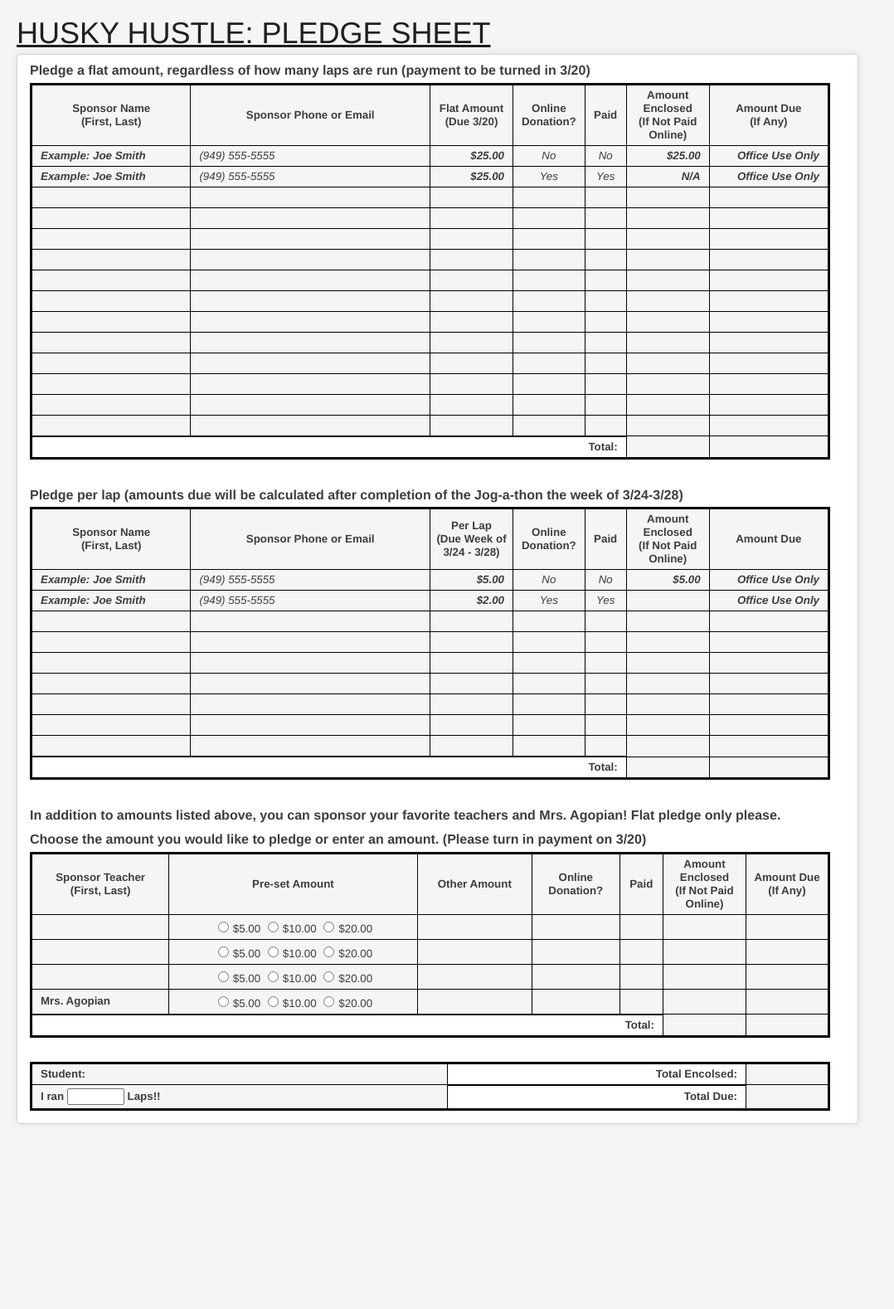
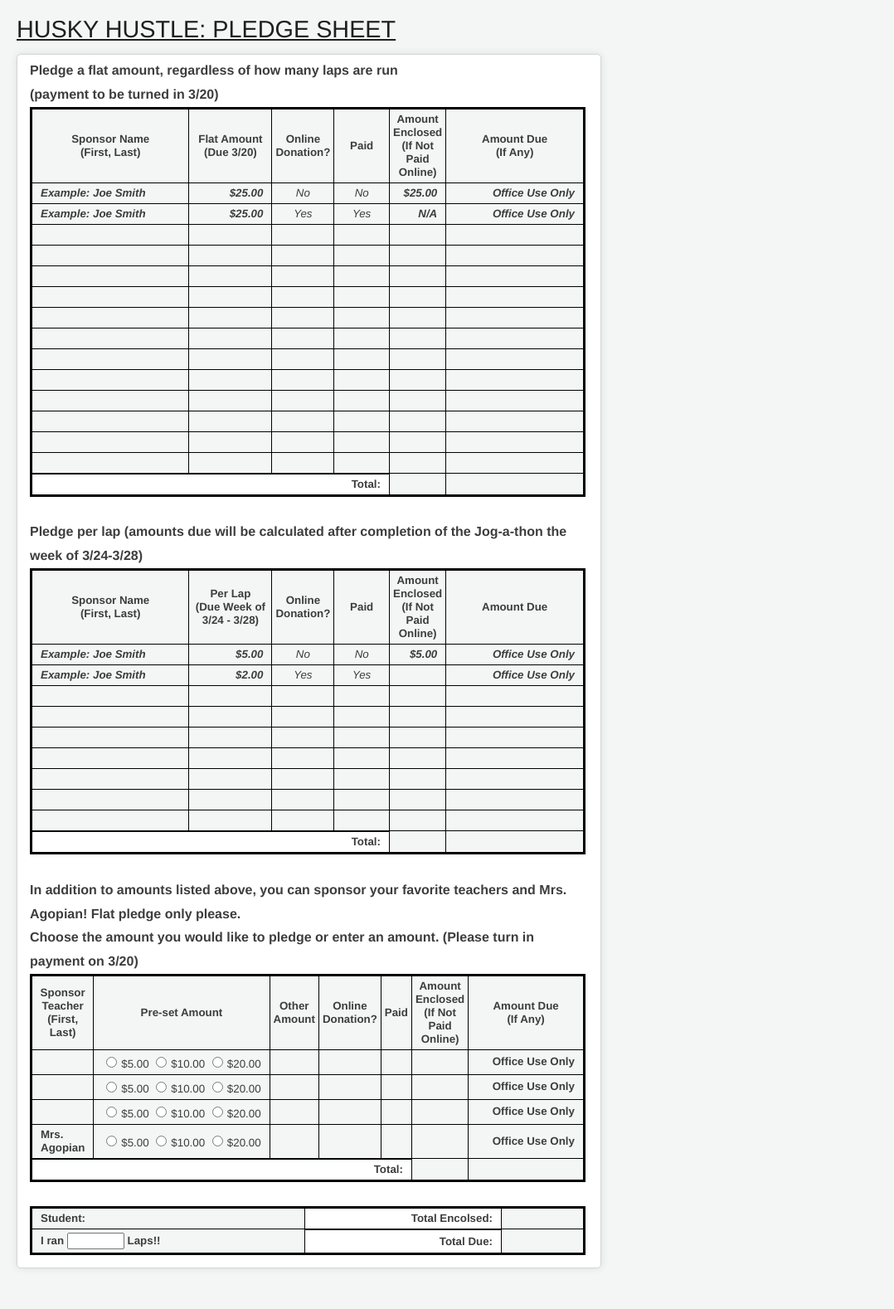
Before and after one commit to useEvil/husky-hustle, a Django app: template husky/templates/account/donation_sheet.html in a window 1280 px wide. Shown: the whole page at 83% size, without its empty margins (0-1078 px from the left). Before the commit the page ends 1355 px from the top, so only its background shows below. Run offline with Django 3.2, Linux system fonts and the light colour scheme; the template is opened without the code that fills it, so the values that code supplies are empty; parts of the project's set-up code (start-up, migrations or seed data) failed here and were passed over; some libraries are stand-ins or nearby versions.

Commit message:
- changed search for last name teacher to type 1,2  - added teacher names for donation object form  - updated donation sheet for better printing  - updated newrelic log paths  - changed make payment query for sponsors to check total() amount

```diff
--- a/husky/models.py
+++ b/husky/models.py
@@ -391,13 +391,13 @@ class Student(models.Model):
         return Donation.objects.filter(student=self).count()
 
     def sponsors_flat(self):
-        return Donation.objects.filter(student=self, per_lap=False).exclude(last_name='teacher').all()
+        return Donation.objects.filter(student=self, per_lap=False).exclude(type__in=[1,2]).all()
 
     def sponsors_perlap(self):
         return Donation.objects.filter(student=self, per_lap=True).all()
 
     def sponsors_teacher(self):
-        return Donation.objects.filter(student=self, last_name='teacher').all()
+        return Donation.objects.filter(student=self, type__in=[1,2]).all()
 
     def sponsored_principal(self):
         try:
@@ -709,7 +709,7 @@ class Donation(models.Model):
             end = date.datetime(now.year, now.month, now.day, 23, 59, 59, 0, pytz.utc) - date.timedelta(index-1)
             start = date.datetime(now.year, now.month, now.day, 23, 59, 59, 0, pytz.utc) - date.timedelta(index)
             json['values'].append({'label': end.strftime('%m/%d/%Y'), 'values': [], 'labels': []})
-            results = Donation.objects.filter(date_added__range=(start, end)).exclude(last_name='teacher').order_by('-donated')
+            results = Donation.objects.filter(date_added__range=(start, end)).exclude(type__in=[1,2]).order_by('-donated')
             for result in results:
                 json['values'][index-1]['values'].append(float(result.donated or 0))
                 json['values'][index-1]['labels'].append('<span id="%d">%s (%s)</span>'%(result.id, result.full_name(), result.student))
--- a/husky/templates/account/donation_sheet.html
+++ b/husky/templates/account/donation_sheet.html
@@ -8,8 +8,9 @@
       a:hover {text-decoration: none;}
       body {color: #3D3D3D;background: #F4F5F5;line-height: 1.8em;font-size: 12.0pt;padding-top: 0;}
       br.clearfix {clear: both;}
-      h1,h2,h3,h4 {text-transform: uppercase;font-weight: normal;margin-bottom: 4em;}
+      h1,h2,h3,h4 {text-transform: uppercase;font-weight: normal;margin-bottom: 2em;}
       a {color: #1F1F1F;}
+      h1 {font-size: 1.80em;}
       h2 {font-size: 1.75em;}
       h2,h3,h4 {margin-bottom: 1em;color: #000;}
       h3 {font-size: 1.5em;}
@@ -20,15 +21,15 @@
       .bold {font-weight: bold;}
       .underline {text-decoration: underline;}
       .center {text-align: center;}
-      .name {width: 20%;}
-      .phone {width: 30%;}
-      .office {width: 15%;}
-      #wrapper {margin: 20px;width: 1180px;position: relative;}
-      #content {color: #3D3D3D;padding: 5px 15px 15px 15px;width: 1110px;}
-      #header {position: absolutes;width: 1110px;height: 35px;}
-      #inner {width: 1015px;margin-top: 10px;background: #fff;border-radius: 5px;box-shadow: 0px 0px 10px 0px rgba(0,0,0,0.1);border: solid 1px #D4D5D5;}
-      #page {position: relative;margin-top: 0;padding: 0;width: 1180px;}
-      table.donations {width: 965px;border-color: #000;border-style: solid;}
+      .name {width: 15%;}
+      .phone {width: 25%;}
+      .office {width: 10%;}
+      #wrapper {margin: 20px;width: 725px;position: relative;}
+      #content {color: #3D3D3D;padding: 5px 15px 15px 15px;width: 700px;}
+      #header {position: absolutes;width: 725px;height: 35px;}
+      #inner {width: 705px;margin-top: 10px;background: #fff;border-radius: 5px;box-shadow: 0px 0px 10px 0px rgba(0,0,0,0.1);border: solid 1px #D4D5D5;}
+      #page {position: relative;margin-top: 0;padding: 0;width: 725px;}
+      table.donations {width: 725px;border-color: #000;border-style: solid;}
       table.donations table {border-spacing: 0;border-collapse: collapse;}
       .donations tr {page-break-inside: avoid;page-break-after: auto;}
       .donations td {padding: 4px 10px 4px 10px;}
@@ -46,7 +47,7 @@
   </head>
   <!--body{% if not final %} onLoad="alert('You can Print this page to fill out manually.  Or use to turn in with your Pledge Envelope');"{% endif %}-->
   <body>
-    <div id="wrapper" style="width: 915px;">
+    <div id="wrapper" style="width: 725px;">
       <div id="header">
         <div id="logo">
           <h1><a href="#">Husky Hustle: Pledge Sheet{% if student %}: {{ student.full_name }}{% endif %}</a></h1>
@@ -57,21 +58,19 @@
           {% load humanize %}
           <div id="content">
             <div class="box">
-              <span class="bold">Pledge a flat amount, regardless of how many laps are run (payment to be turned in 3/20)</span>
+              <span class="bold">Pledge a flat amount, regardless of how many laps are run<br />(payment to be turned in 3/20)</span>
               <table class="donations">
                 <tr>
-                  <th class="top-cell name">Sponsor Name<br />(First, Last)</th>
-                  <th class="top-cell phone">Sponsor Phone or Email</th>
-                  <th class="top-cell">Flat Amount<br />(Due 3/20)</th>
-                  <th class="top-cell">Online<br />Donation?</th>
-                  <th class="top-cell">Paid</th>
-                  <th class="top-cell">Amount Enclosed<br />(If Not Paid Online)</th>
-                  <th class="no-cell office">Amount Due<br />(If Any)</th>
+                  <th class="top-cell">Sponsor Name<br />(First, Last)</th>
+                  <th class="top-cell name">Flat Amount<br />(Due 3/20)</th>
+                  <th class="top-cell office">Online<br />Donation?</th>
+                  <th class="top-cell office">Paid</th>
+                  <th class="top-cell office">Amount Enclosed<br />(If Not Paid Online)</th>
+                  <th class="no-cell {% if student %}office{% else %}phone{% endif %}">Amount Due<br />(If Any)</th>
                 </tr>
                 {% if not student %}
                 <tr class="italics">
                   <td class="bold">Example: Joe Smith</td>
-                  <td>(949) 555-5555</td>
                   <td class="amount">$25.00</td>
                   <td class="center">No</td>
                   <td class="center">No</td>
@@ -80,7 +79,6 @@
                 </tr>
                 <tr class="italics">
                   <td class="bold">Example: Joe Smith</td>
-                  <td>(949) 555-5555</td>
                   <td class="amount">$25.00</td>
                   <td class="center">Yes</td>
                   <td class="center">Yes</td>
@@ -92,10 +90,9 @@
                 {% for sponsor in student.sponsors_flat %}
                 <tr>
                   <td class="bold">{{ sponsor.full_name }}</td>
-                  <td>{% if user.is_superuser %}{{ sponsor.phone_number }} - {{ sponsor.email_address }}{% else %}&nbsp;{% endif %}</td>
                   <td class="amount">${{ sponsor.donation|floatformat:2|intcomma }}</td>
                   <td class="center">{{ sponsor.paid_by }}</td>
-                  <td>{% if sponsor.paid %}Yes{% else %}No{% endif %}</td>
+                  <td class="center">{% if sponsor.paid %}Yes{% else %}No{% endif %}</td>
                   <td class="amount">{% if sponsor.paid %}${{ sponsor.total|floatformat:2|intcomma }}{% else %}&nbsp;{% endif %}</td>
                   <td class="amount last-cell">{% if not sponsor.paid %}${{ sponsor.total|floatformat:2|intcomma }}{% else %}&nbsp;{% endif %}</td>
                 </tr>
@@ -109,13 +106,12 @@
                   <td>&nbsp;</td>
                   <td>&nbsp;</td>
                   <td>&nbsp;</td>
-                  <td>&nbsp;</td>
                   <td class="amount last-cell">&nbsp;</td>
                 </tr>
                 {% endfor %}
                 {% endif %}
                 <tr>
-                  <td colspan="5" class="total">Total:</td>
+                  <td colspan="4" class="total">Total:</td>
                   <td class="amount">{{ student.total_for_flat|floatformat:2|intcomma }}</td>
                   <td class="last-cell">&nbsp;</td>
                 </tr>
@@ -126,18 +122,16 @@
               </span>
               <table class="donations">
                 <tr>
-                  <th class="top-cell name">Sponsor Name<br />(First, Last)</th>
-                  <th class="top-cell phone">Sponsor Phone or Email</th>
-                  <th class="top-cell">Per Lap<br />(Due Week of<br />3/24 - 3/28)</th>
-                  <th class="top-cell">Online<br />Donation?</th>
-                  <th class="top-cell">Paid</th>
-                  <th class="top-cell">Amount Enclosed<br />(If Not Paid Online)</th>
-                  <th class="no-cell office">Amount Due</th>
+                  <th class="top-cell">Sponsor Name<br />(First, Last)</th>
+                  <th class="top-cell name">Per Lap<br />(Due Week of<br />3/24 - 3/28)</th>
+                  <th class="top-cell office">Online<br />Donation?</th>
+                  <th class="top-cell office">Paid</th>
+                  <th class="top-cell office">Amount Enclosed<br />(If Not Paid Online)</th>
+                  <th class="no-cell {% if student %}office{% else %}phone{% endif %}">Amount Due</th>
                 </tr>
                 {% if not student %}
                 <tr class="italics">
                   <td class="bold">Example: Joe Smith</td>
-                  <td>(949) 555-5555</td>
                   <td class="amount">$5.00</td>
                   <td class="center">No</td>
                   <td class="center">No</td>
@@ -146,7 +140,6 @@
                 </tr>
                 <tr class="italics">
                   <td class="bold">Example: Joe Smith</td>
-                  <td>(949) 555-5555</td>
                   <td class="amount">$2.00</td>
                   <td class="center">Yes</td>
                   <td class="center">Yes</td>
@@ -158,7 +151,6 @@
                 {% for sponsor in student.sponsors_perlap %}
                 <tr>
                   <td class="bold">{{ sponsor.full_name }}</td>
-                  <td>{% if user.is_superuser %}{{ sponsor.phone_number }} - {{ sponsor.email_address }}{% else %}&nbsp;{% endif %}</td>
                   <td class="amount">${{ sponsor.donation|floatformat:2|intcomma }}{% if sponsor.laps %}*{{ sponsor.laps }}{% else %} <span class="foot-note">per lap</span>{% endif %}</td>
                   <td class="center">{{ sponsor.paid_by }}</td>
                   <td class="center">{% if sponsor.paid %}Yes{% else %}No{% endif %}</td>
@@ -175,13 +167,12 @@
                   <td>&nbsp;</td>
                   <td>&nbsp;</td>
                   <td>&nbsp;</td>
-                  <td>&nbsp;</td>
                   <td class="last-cell">&nbsp;</td>
                 </tr>
                 {% endfor %}
                 {% endif %}
                 <tr>
-                  <td colspan="5" class="total">Total:</td>
+                  <td colspan="4" class="total">Total:</td>
                   <td class="amount">{{ student.total_for_laps|floatformat:2|intcomma }}</td>
                   <td class="last-cell">&nbsp;</td>
                 </tr>
@@ -205,7 +196,7 @@
                   <th class="top-cell">Online<br />Donation?</th>
                   <th class="top-cell">Paid</th>
                   <th class="top-cell">Amount Enclosed<br />(If Not Paid Online)</th>
-                  <th class="no-cell">Amount Due<br />(If Any)</th>
+                  <th class="no-cell {% if student %}office{% else %}phone{% endif %}">Amount Due<br />(If Any)</th>
                 </tr>
                 {% if student and student.sponsors_teacher %}
                 {% for sponsor in student.sponsors_teacher %}
@@ -233,7 +224,7 @@
                   <td>&nbsp;</td>
                   <td>&nbsp;</td>
                   <td>&nbsp;</td>
-                  <td class="amount last-cell">&nbsp;</td>
+                  <td class="amount last-cell">Office Use Only</td>
                 </tr>
                 {% endfor %}
                 {% endif %}
@@ -248,7 +239,7 @@
                   <td>&nbsp;</td>
                   <td>&nbsp;</td>
                   <td>&nbsp;</td>
-                  <td class="amount last-cell">&nbsp;</td>
+                  <td class="amount last-cell">Office Use Only</td>
                 </tr>
                 {% endif %}
                 <tr>
--- a/husky/templates/admin/husky/change_form.html
+++ b/husky/templates/admin/husky/change_form.html
@@ -5,6 +5,7 @@
 
 {% block submit_buttons_bottom %}
 {% submit_row %}
+{{ teachers }}
 <script type="text/javascript">
     (function($) {
     if ( $('#id_identifier') ) {
@@ -23,6 +24,11 @@
         $('#id_type').bind('change', function (event) {
             var selected = $('#id_type :selected').val();
             if (selected === '1') {
+                var reg = new RegExp( '\\w+-\\w+-(\\d+)' );
+                var match = $('#id_student :selected').text().match(reg);
+                var name = $('#'+match[1]).text();
+                name = name.replace(/\s+/g, ' ');
+                $('#id_first_name').val(name);
                 $('#id_per_lap').attr('checked', false);
                 $('#id_last_name').val('teacher');
                 $('#id_email_address').val('_teacher_@huskyhustle.com');
--- a/husky/views.py
+++ b/husky/views.py
@@ -168,7 +168,7 @@ def payment(request, identifier=None, id=None):
         items = []
         for donor in donations:
             if donor.paid: continue
-            if not donor.student.laps: continue
+            if not donor.total(): continue
             total_due += donor.total()
             ids.append(str(donor.id))
             items.append(donor)
--- a/huskyhustle/newrelic-prod.ini
+++ b/huskyhustle/newrelic-prod.ini
@@ -52,7 +52,7 @@ monitor_mode = true
 # write out a log file, it is also possible to say "stderr" and
 # output to standard error output. This would normally result in
 # output appearing in your web server log.
-log_file = /home/useevil/huskyhustle.com/logs/newrelic-python-agent.log
+log_file = /var/log/apache2/newrelic-python-agent.log
 
 # Sets the level of detail of messages sent to the log file, if
 # a log file location has been provided. Possible values, in
```
Also changed, not shown: husky/admin.py (+28 -7 lines).
